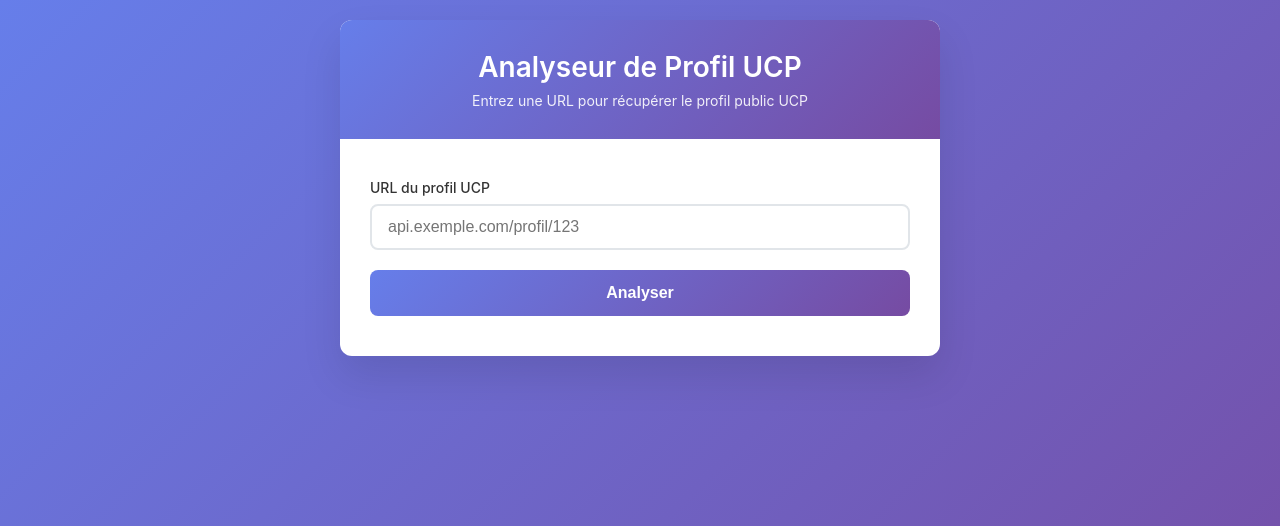
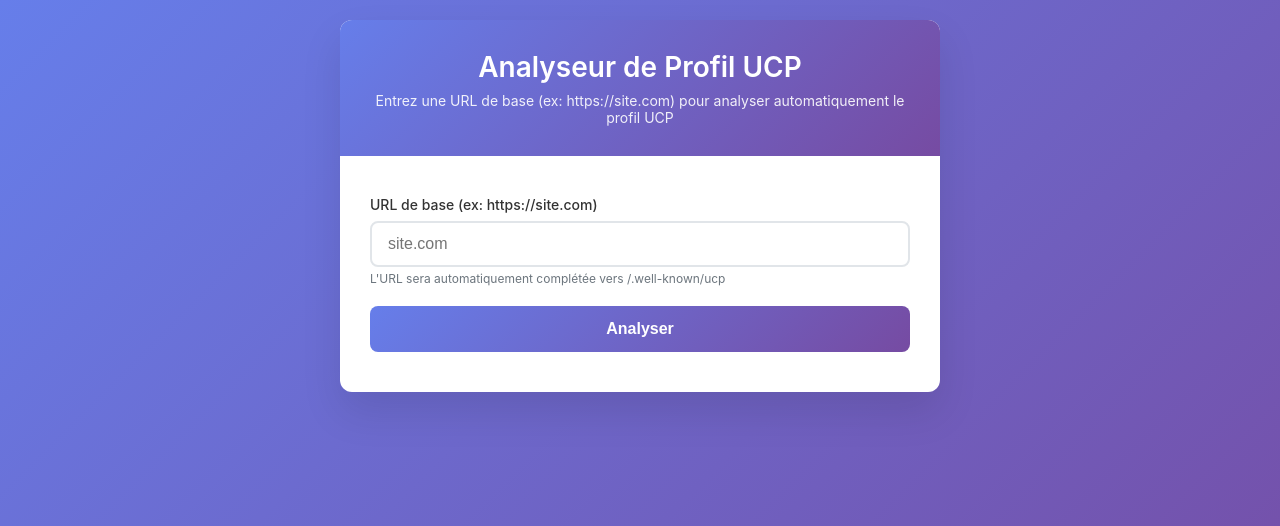
Before and after one commit to ImBasilio60/ANALYSER_UCP, a Flask app: page / in a window 1280 px wide. Shown: the top 526 px of the page. Run offline with Flask 3, Linux system fonts and the light colour scheme.

Commit message:
Autocomplétion de l’URL UCP

```diff
--- a/app.py
+++ b/app.py
@@ -1,9 +1,48 @@
 from flask import Flask, render_template, request
 import requests
 import json
-from urllib.parse import urlparse
+from urllib.parse import urlparse, urljoin
 
 app = Flask(__name__)
+
+def complete_ucp_url(base_url):
+    """
+    Complète automatiquement une URL de base vers l'URL UCP complète.
+    Ex: https://site.com -> https://site.com/.well-known/ucp
+    """
+    # Normaliser l'URL de base
+    if not base_url.startswith(('http://', 'https://')):
+        base_url = 'https://' + base_url
+
+    # Parser l'URL pour extraire les composants
+    parsed = urlparse(base_url)
+
+    # Construire l'URL complète UCP
+    ucp_path = '/.well-known/ucp'
+    complete_url = f"{parsed.scheme}://{parsed.netloc}{ucp_path}"
+
+    return complete_url
+
+def verify_ucp_url_exists(url):
+    """
+    Vérifie si l'URL UCP complète existe et répond correctement.
+    Retourne un tuple (exists, response_data)
+    """
+    try:
+        headers = {'Accept': 'application/json'}
+        response = requests.get(url, headers=headers, timeout=10)
+
+        if response.status_code == 200:
+            try:
+                json_data = response.json()
+                return True, json_data
+            except json.JSONDecodeError:
+                return True, None  # URL existe mais pas de JSON
+        else:
+            return False, None
+
+    except requests.exceptions.RequestException:
+        return False, None
 
 def infer_capability_presence(capability_name, capabilities_data, services_data):
     """Infère la présence d'une capacité basée sur d'autres endpoints déclarés"""
@@ -311,29 +350,43 @@ def index():
         url = request.form.get('url', '').strip()
         if url:
             try:
-                # Add protocol if missing
-                if not url.startswith(('http://', 'https://')):
-                    url = 'https://' + url
+                # Étape 1: Compléter automatiquement l'URL UCP
+                ucp_url = complete_ucp_url(url)
 
-                # Fetch UCP public profile JSON
-                headers = {'Accept': 'application/json'}
-                response = requests.get(url, headers=headers, timeout=10)
+                # Étape 2: Vérifier si l'URL UCP complète existe
+                url_exists, json_data = verify_ucp_url_exists(ucp_url)
 
-                # Handle specific HTTP errors
-                if response.status_code == 404:
-                    raise requests.exceptions.HTTPError("Profil UCP non trouvé (404)")
-                elif response.status_code == 403:
-                    raise requests.exceptions.HTTPError("Accès interdit au profil UCP (403)")
-                elif response.status_code >= 500:
-                    raise requests.exceptions.HTTPError(f"Erreur serveur UCP ({response.status_code})")
+                if not url_exists:
+                    # Si l'URL UCP n'existe pas, essayer l'URL originale
+                    # Add protocol if missing
+                    if not url.startswith(('http://', 'https://')):
+                        url = 'https://' + url
 
-                response.raise_for_status()
+                    headers = {'Accept': 'application/json'}
+                    response = requests.get(url, headers=headers, timeout=10)
 
-                # Parse JSON response
-                try:
-                    json_data = response.json()
-                except json.JSONDecodeError:
-                    raise ValueError("La réponse n'est pas au format JSON valide")
+                    # Handle specific HTTP errors
+                    if response.status_code == 404:
+                        raise requests.exceptions.HTTPError("Profil UCP non trouvé (404)")
+                    elif response.status_code == 403:
+                        raise requests.exceptions.HTTPError("Accès interdit au profil UCP (403)")
+                    elif response.status_code >= 500:
+                        raise requests.exceptions.HTTPError(f"Erreur serveur UCP ({response.status_code})")
+
+                    response.raise_for_status()
+
+                    # Parse JSON response
+                    try:
+                        json_data = response.json()
+                    except json.JSONDecodeError:
+                        raise ValueError("La réponse n'est pas au format JSON valide")
+
+                    final_url = url
+                else:
+                    # L'URL UCP complète existe, utiliser celle-ci
+                    final_url = ucp_url
+                    if json_data is None:
+                        raise ValueError("L'URL UCP existe mais ne contient pas de JSON valide")
 
                 # Check UCP capabilities
                 capabilities = check_ucp_capabilities(json_data)
@@ -341,11 +394,13 @@ def index():
                 # Format results with French labels
                 result = {
                     'Statut': 'Succès',
-                    'Code HTTP': f"HTTP {response.status_code}",
-                    'Type de contenu': response.headers.get('Content-Type', 'Non spécifié'),
-                    'Taille de la réponse': f"{len(response.content)} octets",
+                    'Code HTTP': 'HTTP 200',
+                    'Type de contenu': 'application/json',
+                    'Taille de la réponse': f"{len(str(json_data))} octets",
                     'Données JSON': json_data,
-                    'URL': url
+                    'URL': final_url,
+                    'URL originale': url,
+                    'URL complétée': ucp_url if url_exists else 'Non utilisée'
                 }
 
                 # Add capabilities to results
@@ -357,42 +412,48 @@ def index():
                     'Statut': 'Erreur',
                     'Code HTTP': 'Timeout',
                     'Erreur': 'Impossible d\'accéder au profil UCP - Délai d\'attente dépassé',
-                    'URL': url
+                    'URL': url,
+                    'URL complétée': ucp_url
                 }
             except requests.exceptions.ConnectionError:
                 result = {
                     'Statut': 'Erreur',
                     'Code HTTP': 'Connexion',
                     'Erreur': 'Impossible d\'accéder au profil UCP - Erreur de connexion',
-                    'URL': url
+                    'URL': url,
+                    'URL complétée': ucp_url
                 }
             except requests.exceptions.HTTPError as e:
                 result = {
                     'Statut': 'Erreur',
                     'Code HTTP': 'HTTP',
                     'Erreur': f'Impossible d\'accéder au profil UCP - {str(e)}',
-                    'URL': url
+                    'URL': url,
+                    'URL complétée': ucp_url
                 }
             except json.JSONDecodeError:
                 result = {
                     'Statut': 'Erreur',
                     'Code HTTP': 'JSON',
                     'Erreur': 'Impossible d\'accéder au profil UCP - La réponse n\'est pas un JSON valide',
-                    'URL': url
+                    'URL': url,
+                    'URL complétée': ucp_url
                 }
             except ValueError as e:
                 result = {
                     'Statut': 'Erreur',
                     'Code HTTP': 'Format',
                     'Erreur': f'Impossible d\'accéder au profil UCP - {str(e)}',
-                    'URL': url
+                    'URL': url,
+                    'URL complétée': ucp_url
                 }
             except Exception as e:
                 result = {
                     'Statut': 'Erreur',
                     'Code HTTP': 'Inconnue',
                     'Erreur': f'Impossible d\'accéder au profil UCP - Erreur inattendue: {str(e)}',
-                    'URL': url
+                    'URL': url,
+                    'URL complétée': ucp_url
                 }
 
     return render_template('index.html', result=result, url=url)
--- a/templates/index.html
+++ b/templates/index.html
@@ -277,22 +277,25 @@
     <div class="container">
         <div class="header">
             <h1>Analyseur de Profil UCP</h1>
-            <p>Entrez une URL pour récupérer le profil public UCP</p>
+            <p>Entrez une URL de base (ex: https://site.com) pour analyser automatiquement le profil UCP</p>
         </div>
 
         <div class="form-section">
             <form method="POST">
                 <div class="input-group">
-                    <label for="url">URL du profil UCP</label>
+                    <label for="url">URL de base (ex: https://site.com)</label>
                     <input
                         type="text"
                         id="url"
                         name="url"
                         class="url-input"
-                        placeholder="api.exemple.com/profil/123"
+                        placeholder="site.com"
                         value="{{ url }}"
                         required
                     >
+                    <small style="color: #6c757d; font-size: 12px; margin-top: 4px; display: block;">
+                        L'URL sera automatiquement complétée vers /.well-known/ucp
+                    </small>
                 </div>
                 <button type="submit" class="analyze-btn">Analyser</button>
             </form>
```
